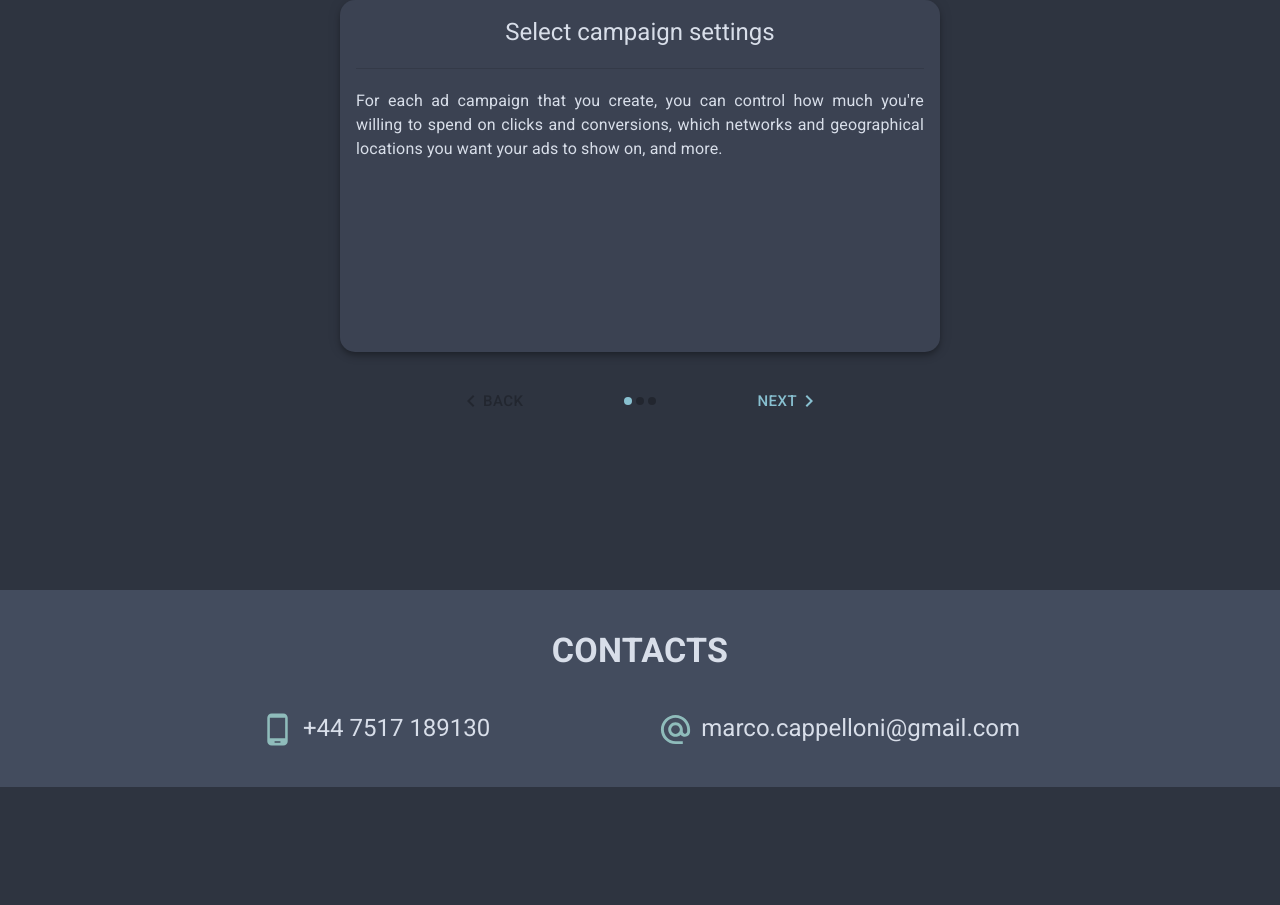
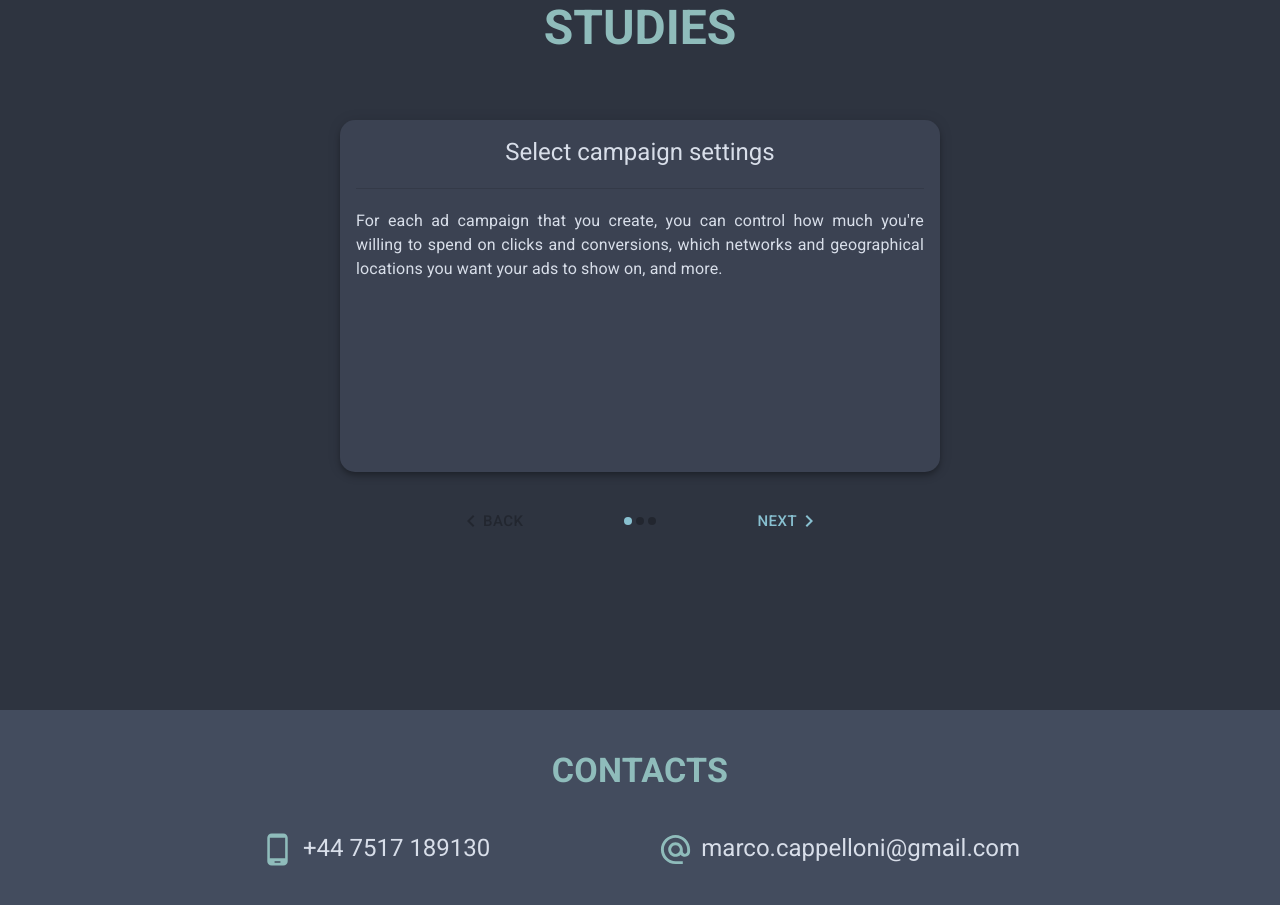
Before and after one commit to marcocappelloni/portfolio, a React (Create React App) app: page / in a window 1280 px wide. Shown: the part 980-1885 px from the top of the page. Before the commit the page ends 1767 px from the top, so only its background shows below. Built offline with nearby package versions, Linux system fonts and the light colour scheme.

Commit message:
made few changes on the studies section and others

```diff
--- a/src/components/centrals/Central.js
+++ b/src/components/centrals/Central.js
@@ -6,9 +6,13 @@ import Contacts from "./contacts/Contacts";
 export default function Central() {
   return (
     <div style={{ marginTop: 100 }}>
+      <div id="about" />
       <About />
+      <div id="studies" />
       <Studies />
+      <div id="projects" />
       {/* <Projects /> */}
+      <div id="contacts" />
       <Contacts />
     </div>
   );
--- a/src/components/centrals/contacts/Contacts.js
+++ b/src/components/centrals/contacts/Contacts.js
@@ -25,7 +25,9 @@ export default function Contacts() {
 
   return (
     <ExternalContainer bg={theme.palette.primary.contrastText}>
-      <Typography variant="h4">CONTACTS</Typography>
+      <Typography color={theme.palette.info.main} variant="h4">
+        CONTACTS
+      </Typography>
       <InnerBox>
         <PhoneAndroidIcon color="info" fontSize="large" sx={{ my: "auto", mr: 1 }} />
         <Typography variant="h5" sx={{ paddingRight: 20 }}>
--- a/src/components/centrals/studies/Studies.js
+++ b/src/components/centrals/studies/Studies.js
@@ -7,6 +7,7 @@ import KeyboardArrowRight from "@mui/icons-material/KeyboardArrowRight";
 import Grow from "@mui/material/Grow";
 import studiesList from "../../data/studies-list";
 import CardStyled from "../../styled/Card.styled";
+import Title from "./Title";
 
 export default function StudiesStepper() {
   const [activeStep, setActiveStep] = React.useState(0);
@@ -31,7 +32,8 @@ export default function StudiesStepper() {
 
   return (
     <div>
-      <Box sx={{ width: 600, mx: "auto", mt: 20 }}>
+      <Title />
+      <Box sx={{ width: 600, mx: "auto", mt: 2 }}>
         <Grow in={zoomIn}>
           <div>
             <CardStyled label={studiesList[activeStep].label} description={studiesList[activeStep].description} />
--- /dev/null
+++ b/src/components/centrals/studies/Title.js
@@ -0,0 +1,11 @@
+import { Typography } from "@mui/material";
+import { useTheme } from "@mui/material/styles";
+
+export default function Title() {
+  const theme = useTheme();
+  return (
+    <Typography color={theme.palette.info.main} variant="h3" sx={{ mt: 20, mb: 8 }} style={{ fontWeight: 600 }}>
+      STUDIES
+    </Typography>
+  );
+}
--- a/src/components/data/menu-elements.js
+++ b/src/components/data/menu-elements.js
@@ -1,22 +1,22 @@
 const menu = [
   {
     id: 1,
-    link: "#welcome-section",
+    link: "#about",
     text: "About"
   },
   {
     id: 2,
-    link: "#projects",
+    link: "#studies",
     text: "Studies"
   },
   {
     id: 3,
-    link: "#pr",
+    link: "#projects",
     text: "Projects"
   },
   {
     id: 4,
-    link: "#contact",
+    link: "#contacts",
     text: "Contacts"
   }
 ];
```
